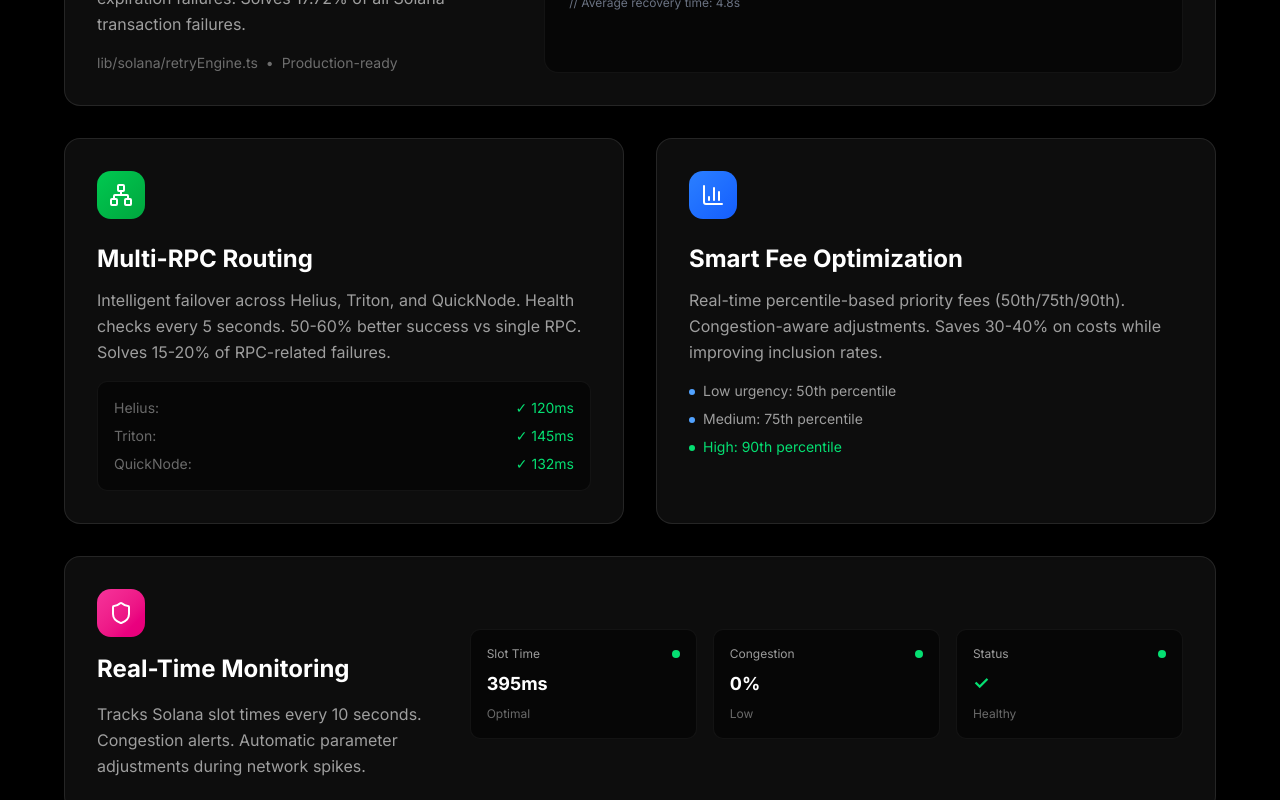
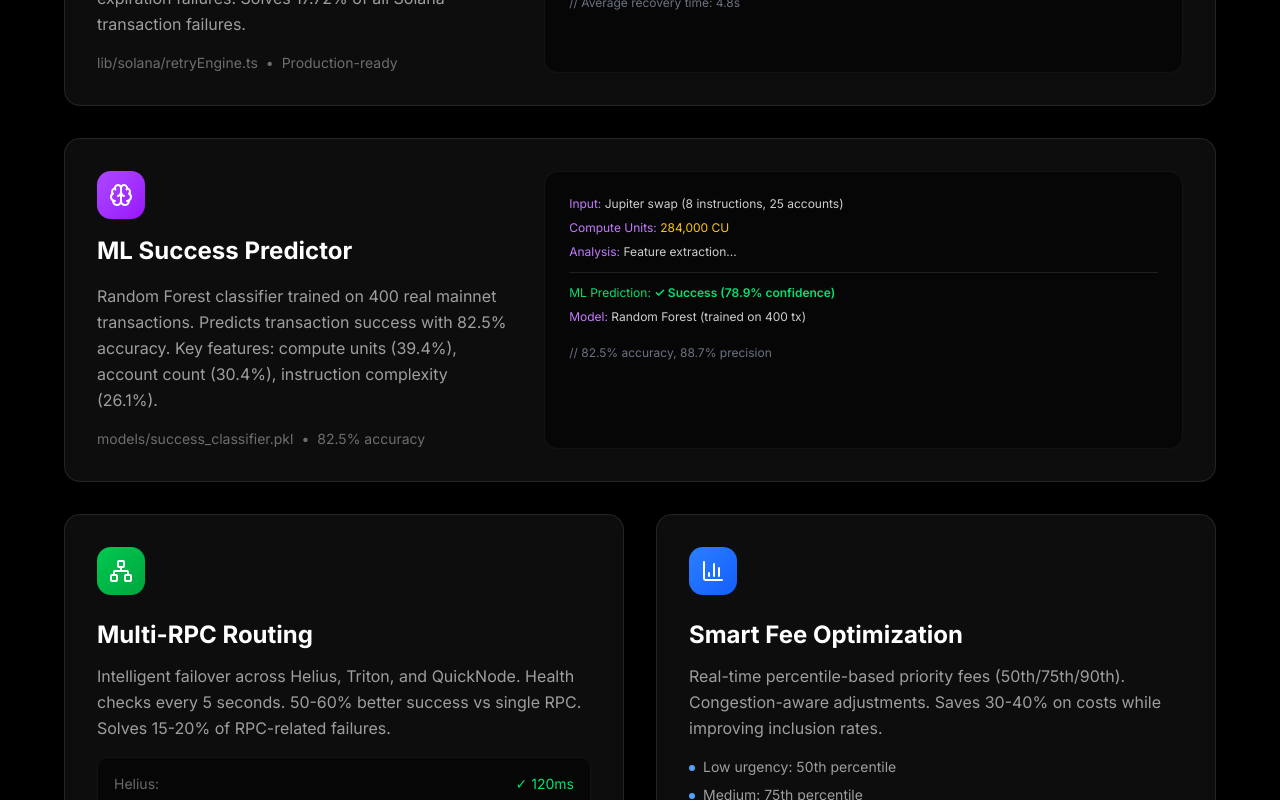
Before and after one commit to nagavaishak/belay, a Next.js app: page / in a window 1280 px wide. Shown: the part 2960-3760 px from the top of the page. Built offline with nearby package versions, Linux system fonts and the light colour scheme.

Commit message:
Final: Add ML predictor feature, remove dashboard, ready for submission

```diff
--- a/app/page.tsx
+++ b/app/page.tsx
@@ -439,7 +439,7 @@ export default function Home() {
 
           <div className="max-w-2xl mb-20">
             <h2 className="text-4xl md:text-5xl font-bold mb-6">
-              Three layers of reliability
+              Four layers of reliability
             </h2>
             <p className="text-lg text-white/60 leading-relaxed">
               BELAY combines automated recovery, intelligent routing, and real-time optimization to ensure your transactions succeed.
@@ -484,6 +484,45 @@ export default function Home() {
               </div>
             </div>
           </div>
+
+          {/* FEATURE 2 - ML SUCCESS PREDICTOR */}
+<div className="grid md:grid-cols-5 gap-8 mb-8 p-8 rounded-2xl border border-white/10 bg-white/5 backdrop-blur-sm hover:bg-white/10 transition-all duration-500 group">
+  <div className="md:col-span-2 space-y-4">
+    <div className="inline-flex items-center justify-center w-12 h-12 rounded-xl bg-gradient-to-br from-purple-500 to-purple-600">
+      <Brain className="w-6 h-6 text-white" />
+    </div>
+    <h3 className="text-2xl font-bold">ML Success Predictor</h3>
+    <p className="text-white/60 leading-relaxed">
+      Random Forest classifier trained on 400 real mainnet transactions. Predicts transaction success with 82.5% accuracy. Key features: compute units (39.4%), account count (30.4%), instruction complexity (26.1%).
+    </p>
+    <div className="flex items-center gap-2 text-sm text-white/40">
+      <span className="font-mono">models/success_classifier.pkl</span>
+      <span>•</span>
+      <span>82.5% accuracy</span>
+    </div>
+  </div>
+  <div className="md:col-span-3 p-6 rounded-xl bg-black/50 border border-white/5 font-mono text-xs space-y-2">
+    <div className="text-white/40">
+      <span className="text-purple-400">Input:</span> <span className="text-white/80">Jupiter swap (8 instructions, 25 accounts)</span>
+    </div>
+    <div className="text-white/40">
+      <span className="text-purple-400">Compute Units:</span> <span className="text-yellow-400">284,000 CU</span>
+    </div>
+    <div className="text-white/40">
+      <span className="text-purple-400">Analysis:</span> <span className="text-white/80">Feature extraction...</span>
+    </div>
+    <div className="h-px bg-white/10 my-3"></div>
+    <div className="text-white/40">
+      <span className="text-green-400">ML Prediction:</span> <span className="text-green-400 font-semibold">✓ Success (78.9% confidence)</span>
+    </div>
+    <div className="text-white/40">
+      <span className="text-purple-400">Model:</span> <span className="text-white/80">Random Forest (trained on 400 tx)</span>
+    </div>
+    <div className="pt-3 text-gray-500">
+      // 82.5% accuracy, 88.7% precision
+    </div>
+  </div>
+</div>
 
           {/* FEATURES 2 & 3 */}
           <div className="grid md:grid-cols-2 gap-8 mb-8">
@@ -791,10 +830,10 @@ export default function Home() {
         </div>
       </section>
 
-      {/* Dashboard Section */}
-      <section className="relative py-20 px-6 border-t border-white/5">
-        <DashboardSection />
-      </section>
+      {/* Dashboard Section - Future feature */}
+{/* <section className="relative py-20 px-6 border-t border-white/5">
+  <DashboardSection />
+</section> */}
 
       {/* Demo */}
       <section id="demo" className="relative py-32 px-6 border-t border-white/5">
```
